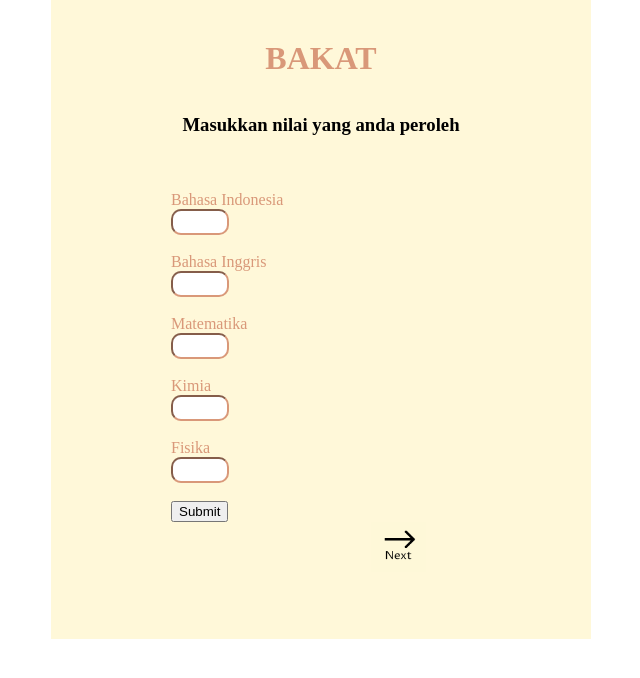
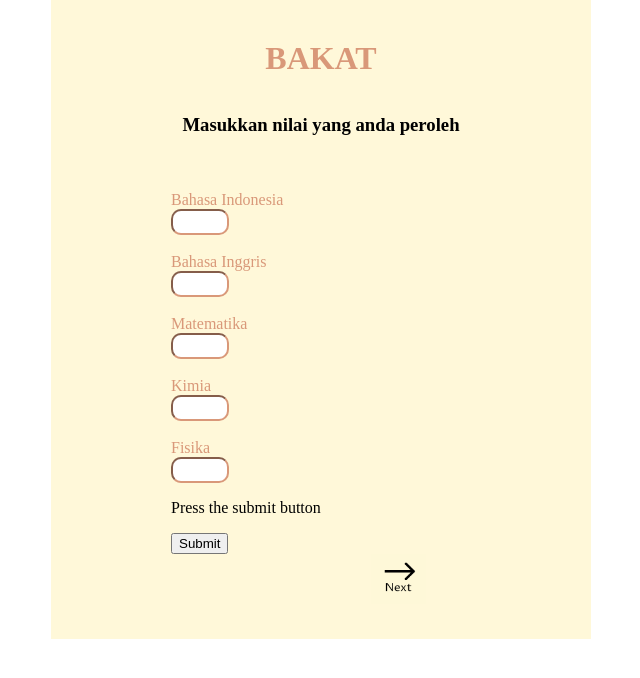
Before and after one commit to freewanderers/Capstone_Bangkit, a Flask app: page /page1 in a window 1280 px wide. Shown: the part 81-759 px from the top of the page, without its empty margins (333-973 px from the left). Run offline with Flask 2, Linux system fonts and the light colour scheme.

Commit message:
minor addition

```diff
--- a/templates/page1.html
+++ b/templates/page1.html
@@ -26,7 +26,8 @@
             <input type="text" name="Kim">
             <br><br>Fisika <br>
             <input type="text" name="Fis">
-            <br><br>
+            <br>
+            <p style="color: black;">Press the submit button</p>
             <input type="submit" value="Submit">
         </form>
         <a href="{{ url_for('page2') }}">
--- a/templates/page2.html
+++ b/templates/page2.html
@@ -24,7 +24,8 @@
             <input type="text" name="Geo">
             <br><br> Sosiologi
             <br><input type="text" name="Sos">
-            <br><br>
+            <br>
+            <p style="color: black;">Press the submit button</p>
             <input type="submit" value="Submit">
         </form>
         <a href="{{ url_for('result') }}">
```
